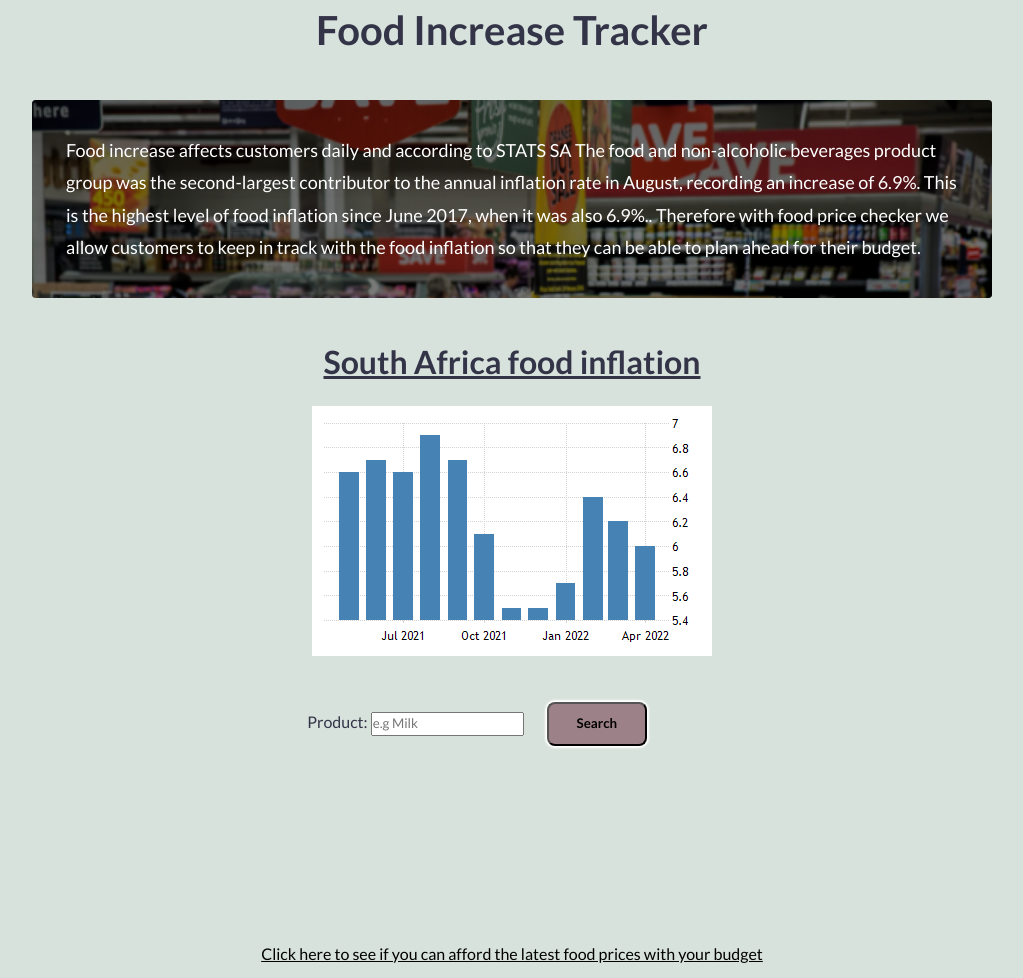
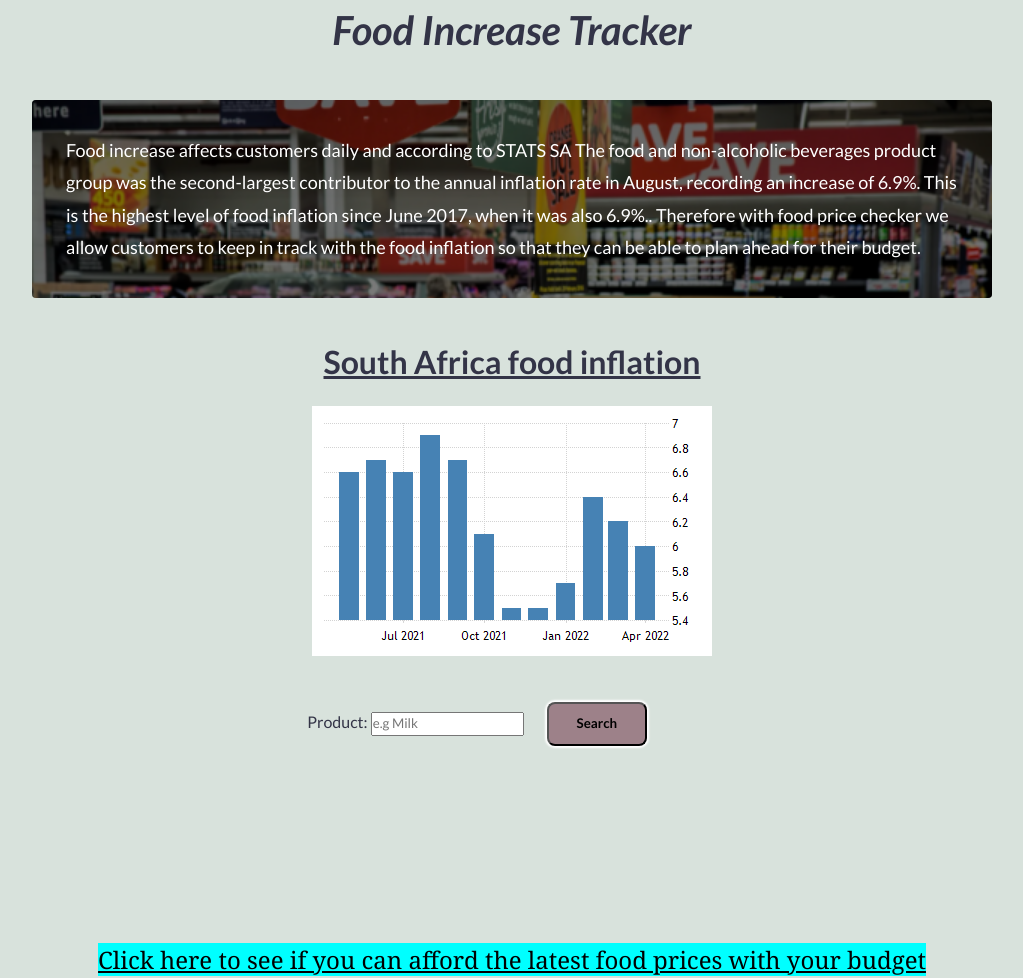
Before and after one commit to AnthonyMogotlane/food-increase-updater, a plain HTML site: page index.html in a window 1280 px wide. Shown: the whole page, without its empty margins (128-1151 px from the left). Drawn offline with nearby package versions, Linux system fonts and the light colour scheme.

Commit message:
Small tweaks

```diff
--- a/css/style.css
+++ b/css/style.css
@@ -78,7 +78,10 @@ input {
   margin-right: 20px;
 }
 .calculate {
-  color: #000;
+  color:black;
+  background-color:cyan;
+  font-size:x-large;
+  font-family: Georgia, 'Times New Roman', Times, serif;
 }
 table,
 td {
--- a/index.html
+++ b/index.html
@@ -10,7 +10,7 @@
   </head>
   <body>
     <div class="container">
-      <h1 class="center">Food Increase Tracker</h1>
+      <h1 class="center"><i>Food Increase Tracker</i></h1>
       <div class="main-heading">
         <p>
           Food increase affects customers daily and according to STATS SA The
```
Also changed, not shown: calculate.html (+1 -1 lines).
